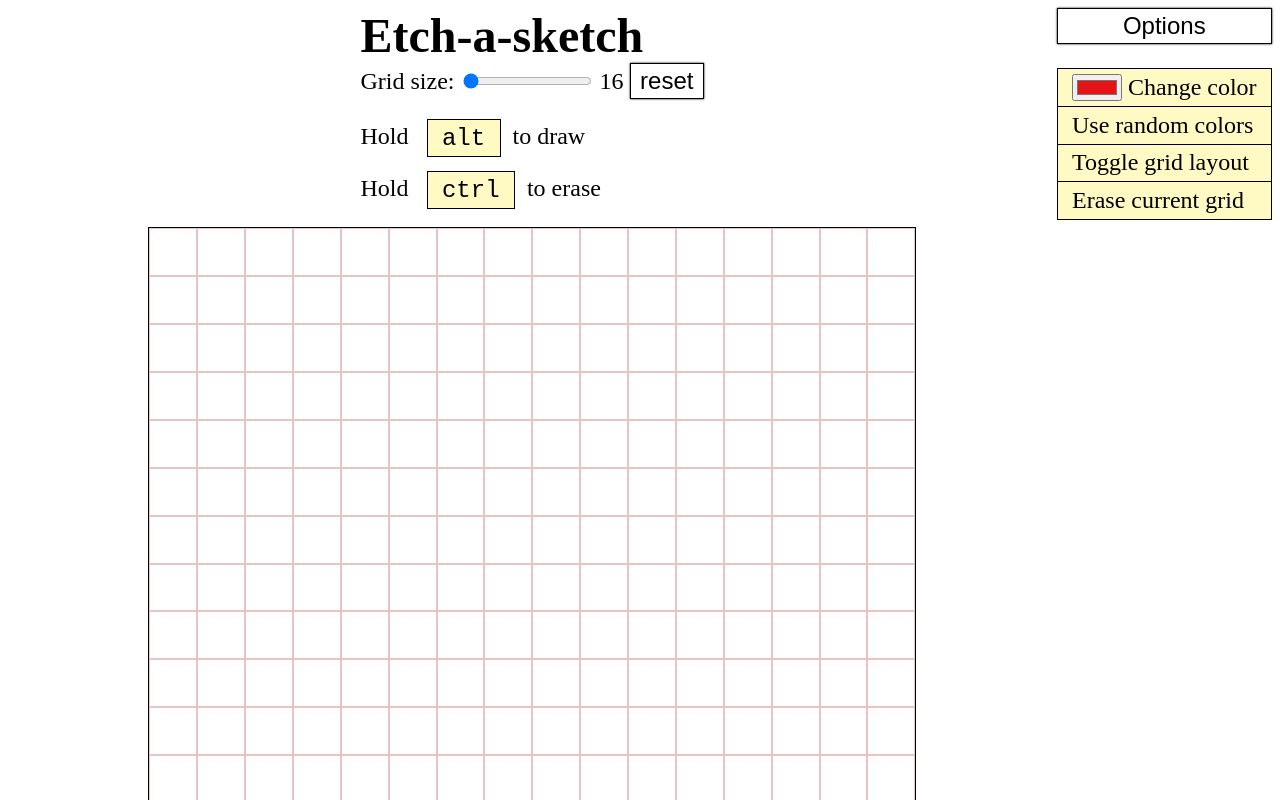
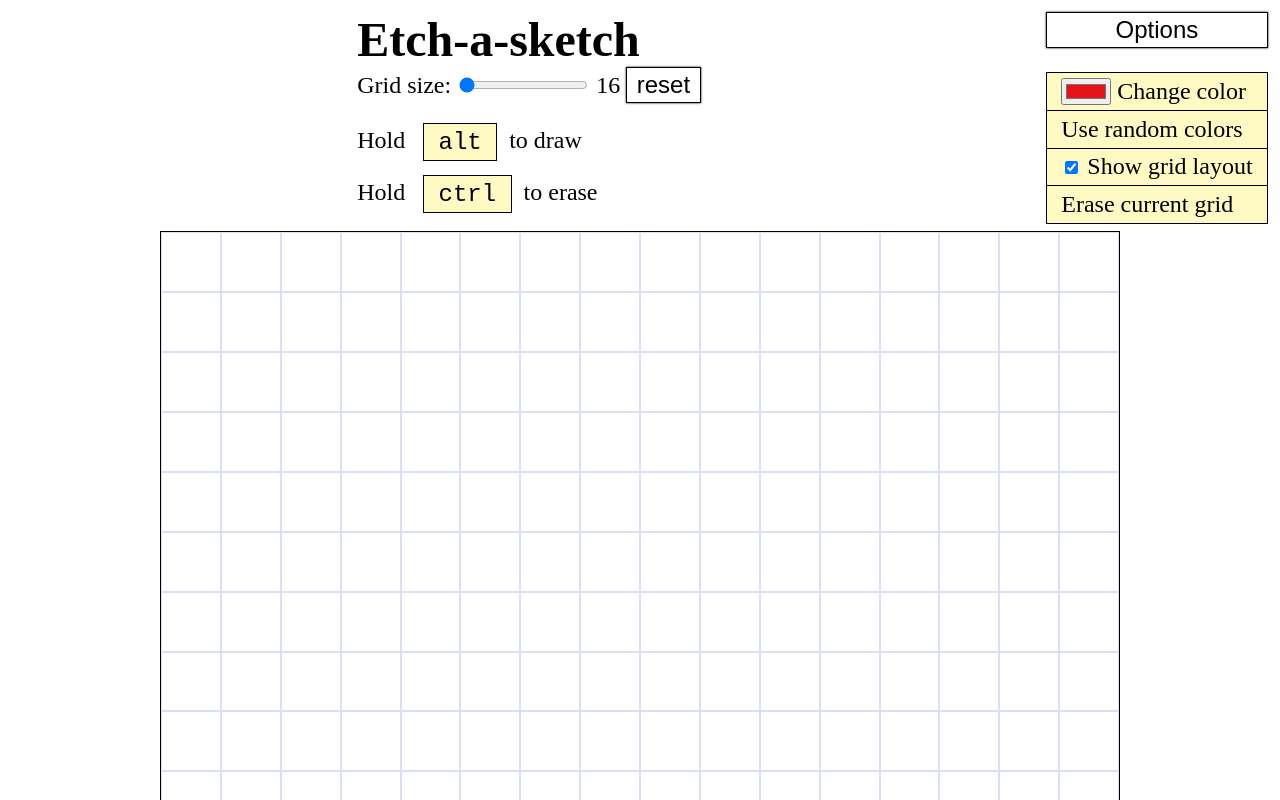
Before and after one commit to krzysztof-kozak/odin-etch-a-sketch, a plain HTML site: page index.html in a window 1280 px wide. Both pictures are taken after a click on the button "Options". Shown: the top 800 px of the page. Drawn offline with Linux system fonts and the light colour scheme.

Commit message:
Implement toggle overlay button

```diff
--- a/css/style.css
+++ b/css/style.css
@@ -1,6 +1,7 @@
 :root {
 	--brush-color: rgb(247, 164, 184);
 	--grid-size: 16;
+	--grid-overlay: 1px solid rgb(7 39 194 / 15%);
 }
 
 *,
@@ -10,8 +11,12 @@
 }
 
 body {
+	min-height: 100vh;
+	margin: 0;
 	display: grid;
+	padding: 0.5em;
 	grid-template-columns: 1fr auto;
+	grid-template-rows: auto 1fr;
 	justify-items: center;
 	font-size: 1.5rem;
 	overflow-x: clip;
@@ -86,15 +91,14 @@ kbd {
 
 .sketch-container {
 	display: grid;
+
+	grid-column: span 2;
+
 	grid-template-columns: repeat(var(--grid-size), 1fr);
 	grid-template-rows: repeat(var(--grid-size), 1fr);
 
-	width: 60vw;
-	height: 60vw;
-
-	min-width: 480px;
-	min-height: 480px;
-
+	width: 960px;
+	height: 960px;
 	border: 1px solid black;
 }
 
@@ -103,5 +107,5 @@ kbd {
 }
 
 .grid-item {
-	border: 1px solid rgb(177 51 51 / 29%);
+	border: var(--grid-overlay);
 }
--- a/index.html
+++ b/index.html
@@ -19,20 +19,28 @@
 				<p>Hold <kbd>alt</kbd>to draw</p>
 				<p>Hold <kbd>ctrl</kbd>to erase</p>
 			</div>
-			<div class="sketch-container sketch-container-js"></div>
 		</div>
-
 		<div class="menu-container">
 			<button class="btn btn--options btn--options-js">Options</button>
 			<ul class="options options-js">
 				<li class="options__item">
-					<input class="color-picker-js" type="color" value="#e51416" />
-					<label for="head">Change color</label>
+					<input class="color-picker-js" type="color" value="#e51416" id="color" />
+					<label for="color">Change color</label>
 				</li>
 				<li class="options__item">Use random colors</li>
-				<li class="options__item">Toggle grid layout</li>
+				<li class="options__item">
+					<input
+						class="grid-overlay-checkbox-js"
+						type="checkbox"
+						name="grid-layout"
+						id="grid-layout"
+						checked
+					/>
+					<label for="grid-layout">Show grid layout</label>
+				</li>
 				<li class="options__item">Erase current grid</li>
 			</ul>
 		</div>
+		<div class="sketch-container sketch-container-js"></div>
 	</body>
 </html>
--- a/js/index.js
+++ b/js/index.js
@@ -4,7 +4,7 @@ document.addEventListener("DOMContentLoaded", () => {
 });
 
 const root = document.querySelector(":root");
-const computerStyles = window.getComputedStyle(root);
+const computedStyles = window.getComputedStyle(root);
 
 const sketchPad = document.querySelector(".sketch-container-js");
 const resetBtn = document.querySelector(".reset-btn-js");
@@ -16,8 +16,11 @@ const optionsBtn = document.querySelector(".btn--options-js");
 const optionsMenu = document.querySelector(".options-js");
 
 const colorPicker = document.querySelector(".color-picker-js");
+const gridOverlayCheckbox = document.querySelector(".grid-overlay-checkbox-js");
 
-let brushColor = computerStyles.getPropertyValue("--brush-color");
+let brushColor = computedStyles.getPropertyValue("--brush-color");
+let gridOverlay = computedStyles.getPropertyValue("--grid-overlay");
+
 const defaultGridSize = input.value;
 
 sketchPad.addEventListener("mouseenter", handleMouseEnter, { capture: true });
@@ -25,6 +28,7 @@ input.addEventListener("input", handleInputChange);
 resetBtn.addEventListener("click", resetGrid);
 optionsBtn.addEventListener("click", handleOptionsClick);
 colorPicker.addEventListener("change", handleColorChange);
+gridOverlayCheckbox.addEventListener("change", handleCheckboxChange);
 
 function setDefaultSliderState() {
 	output.value = input.value;
@@ -168,3 +172,9 @@ function handleColorChange({ target: { value } }) {
 
 	brushColor = rgbString;
 }
+
+function handleCheckboxChange() {
+	const isChecked = gridOverlayCheckbox.checked;
+
+	root.style.setProperty("--grid-overlay", isChecked ? gridOverlay : "none");
+}
```
